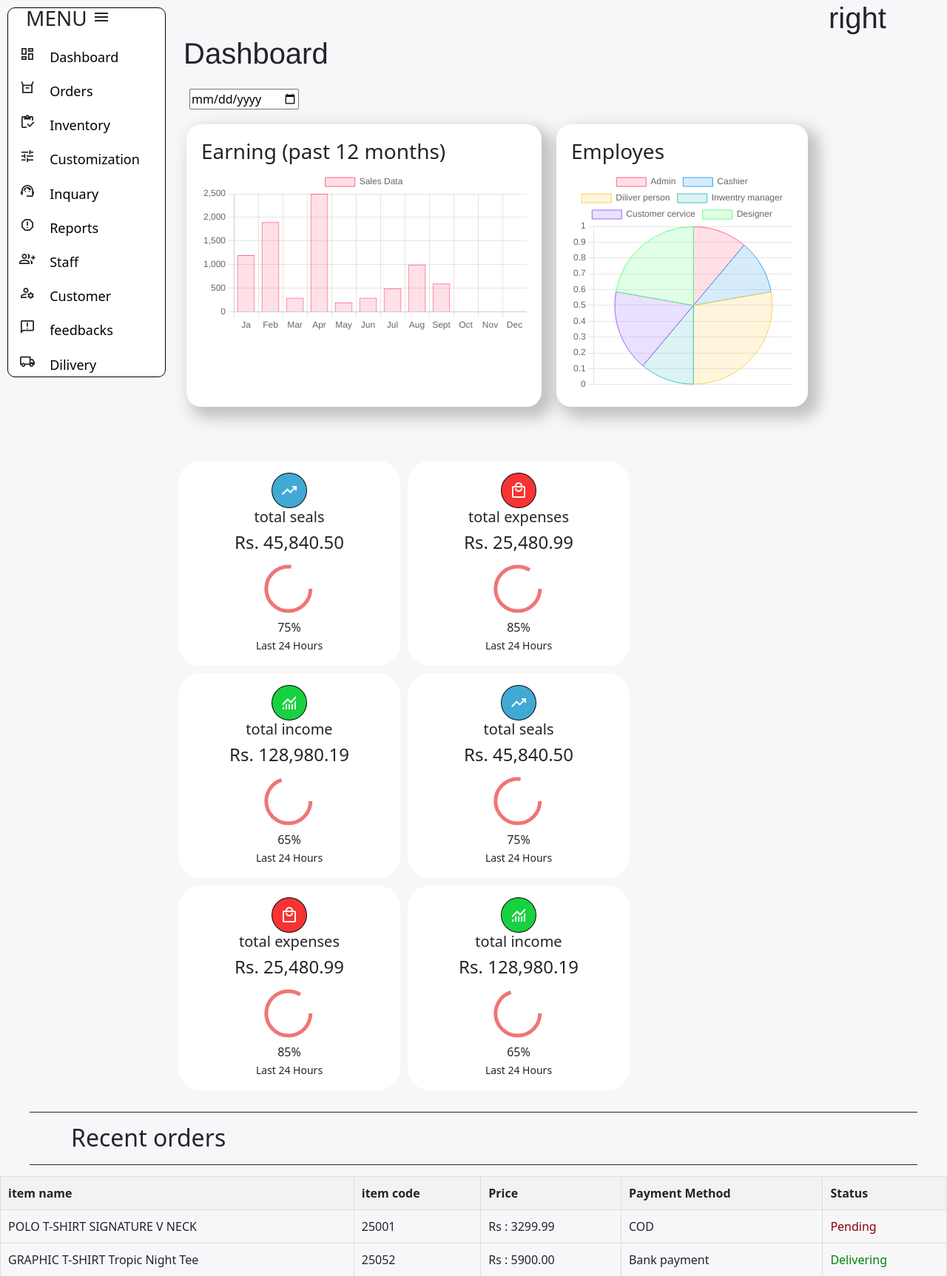
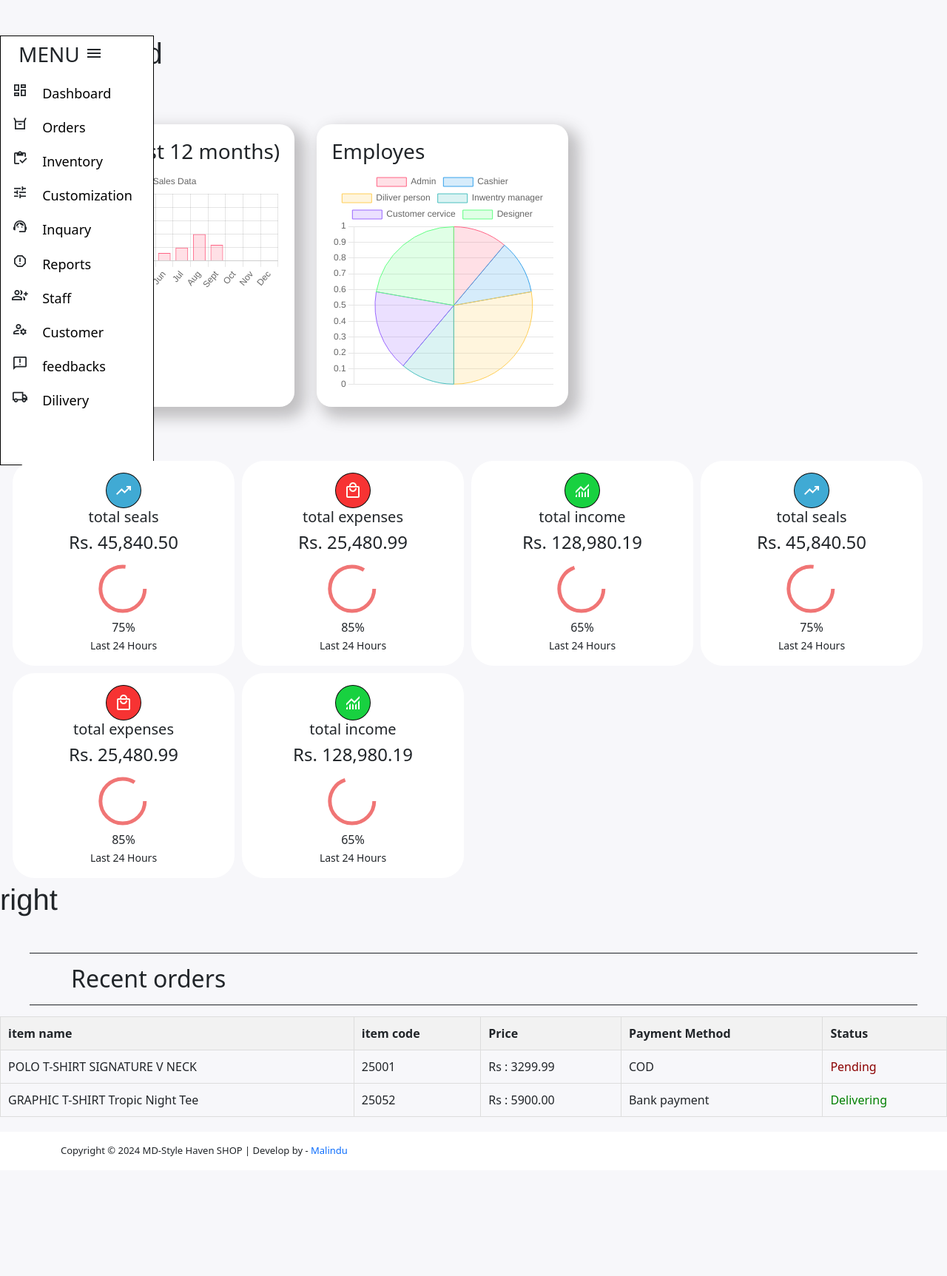
Before and after one commit to Dilakshana-Rupasinghe/MD-style-haven-shop, a PHP site: the page made by admin/home pages/admin-home.php in a window 1280 px wide. Shown: the part 90-1815 px from the top of the page at 74% size. After the commit the page ends 1653 px from the top, so only its background shows below. Run offline with PHP 8.4, Linux system fonts and the light colour scheme; a user stored in the database is signed in; some libraries are stand-ins or nearby versions.

Commit message:
CSS changes

```diff
--- a/css/back-home.css
+++ b/css/back-home.css
@@ -4,11 +4,11 @@ body {
 
 /* manu sections */
 
-.container-body {
-    display: grid;
+/* .container-body {
+    display: flex;
     grid-template-columns: 14rem auto;
     position: relative;
-}
+} */
 
 
 /* left menu section */
@@ -16,16 +16,30 @@ body {
 
 .left-menu {
     background-color: #ffffff;
-    margin: 10px 0px 10px 10px;
-    border-radius: 10px;
+    margin: 0px 0px 10px 0px;
     border: 1px solid black;
     display: flex;
     flex-direction: column;
-    justify-content: center;
-    position: relative;
+    justify-content: start;
+    position: fixed;
     transition: max-height 0.5s ease-out;
     overflow: hidden;
-    max-height: 500px;
+    height: fit-content;
+    width: 13rem;
+    padding: 0 0 60px;
+
+}
+
+.middle-side{
+    margin-left: 14rem;
+    padding-bottom: 2rem;
+    margin-top: 10px;
+
+}
+
+.main {
+    display: grid;
+    grid-template-columns: auto 10rem;
 }
 
 
--- a/css/back-style.css
+++ b/css/back-style.css
@@ -10,7 +10,6 @@ h1 {
     |------------------------------------- */
 .back-button-container {
     text-align: right;
-    margin-top: 10px;
 }
 
 .back-button {
--- a/css/commen.css
+++ b/css/commen.css
@@ -1,19 +1,19 @@
 /* manu sections */
 
-.container-body {
+/* .container-body {
     display: grid;
     grid-template-columns: 14rem auto 10rem;
     position: relative;
-}
+} */
 
 /*-----------------------------
     |chart section
     |--------------------------*/
 
     .charts{
-        display: grid;
-        grid-template-columns: 2fr 1fr;
-        grid-gap: 20px;
+        display: flex;
+        grid-gap: 30px;
+        flex-wrap: wrap;
         width: 100%;
         padding: 20px
     }
```
